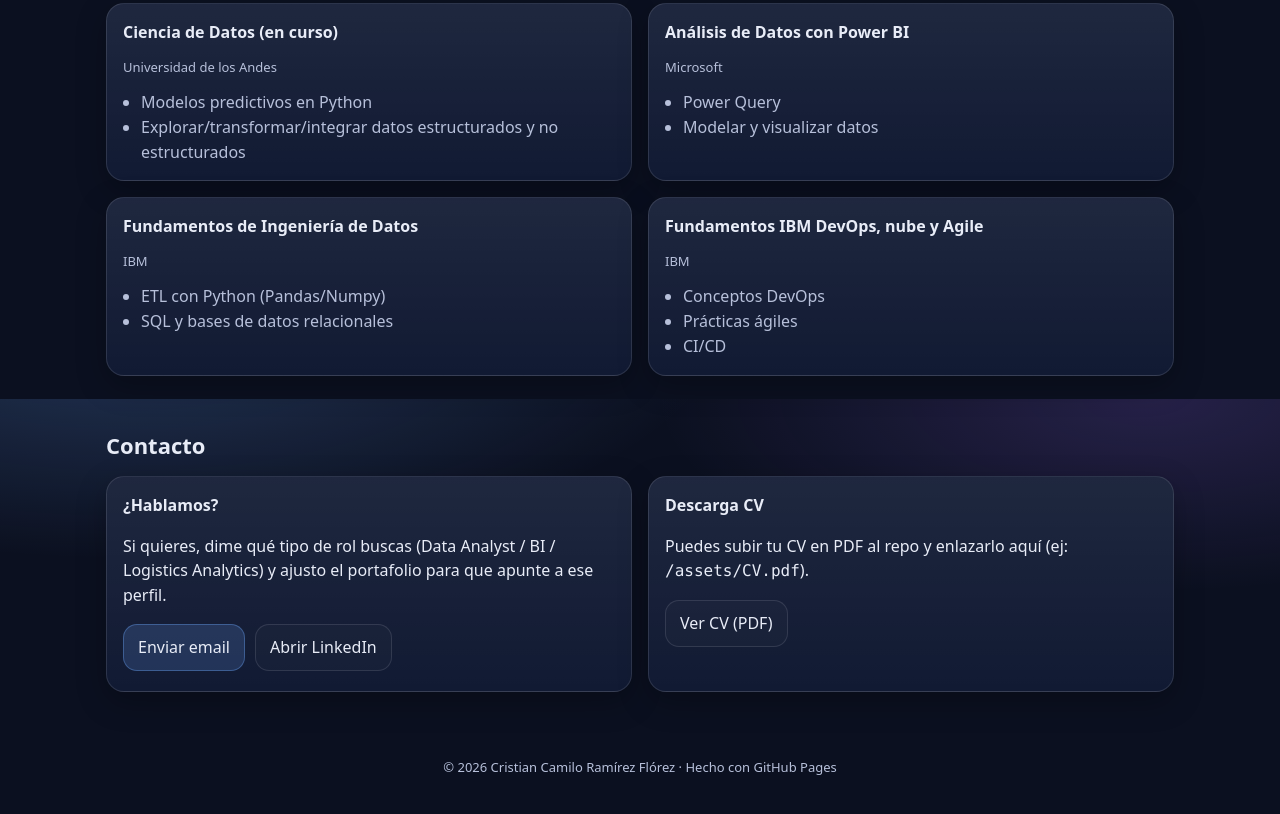
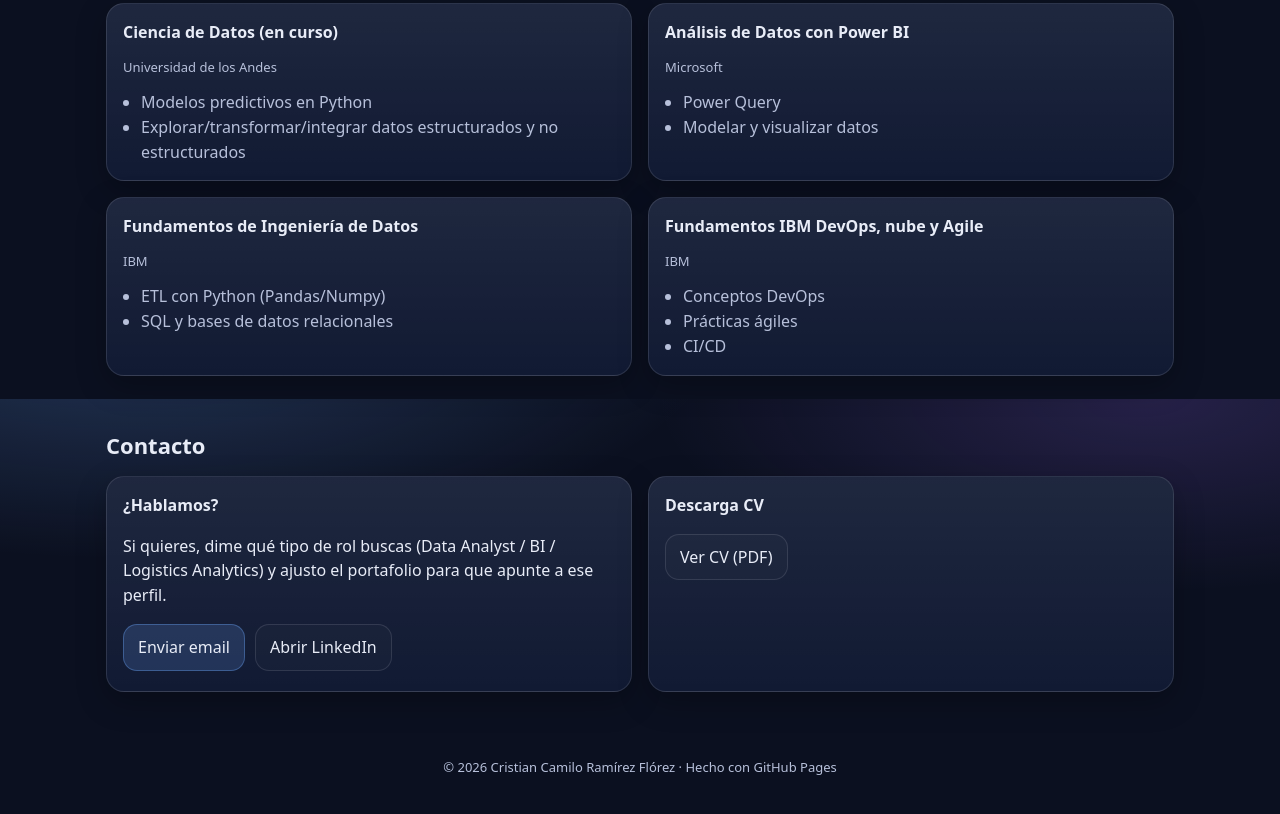
Before and after one commit to ccramirez84/ccramirez84.github.io, a plain HTML site: page index.html in a window 1280 px wide. Shown: the part 2801-3615 px from the top of the page. Drawn offline with Linux system fonts and the light colour scheme.

Commit message:
Update index.html

```diff
--- a/index.html
+++ b/index.html
@@ -158,11 +158,11 @@
         <div class="card">
           <h3 class="card-title">Descarga CV</h3>
           <p>
-            Puedes subir tu CV en PDF al repo y enlazarlo aquí (ej: <code>/assets/CV.pdf</code>).
-          </p>
-         <a class="btn" href="assets/CV.pdf" target="_blank" rel="noreferrer">
+            <a class="btn" href="assets/CV.pdf" target="_blank" rel="noreferrer">
   Ver CV (PDF)
          </a>
+          </p>
+
 
           </a>
         </div>
```
